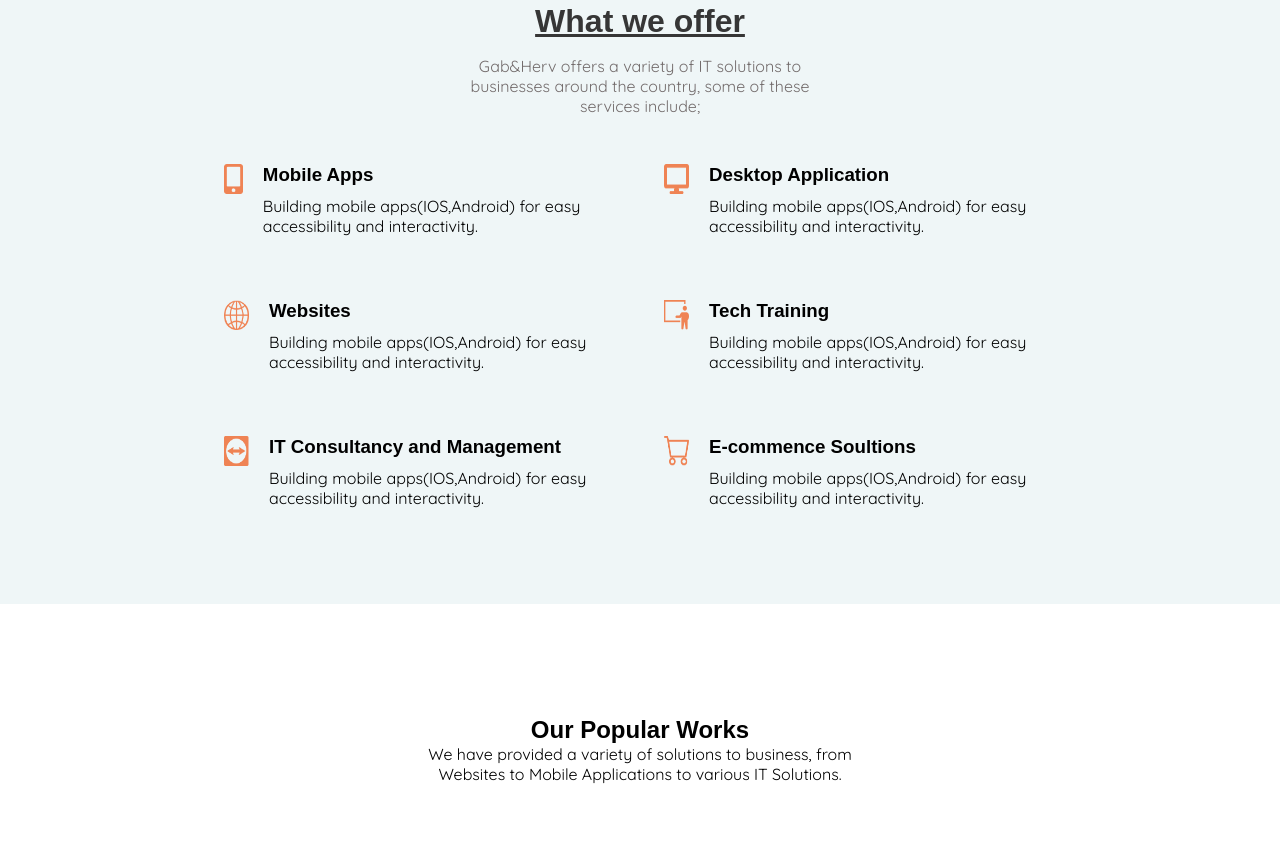
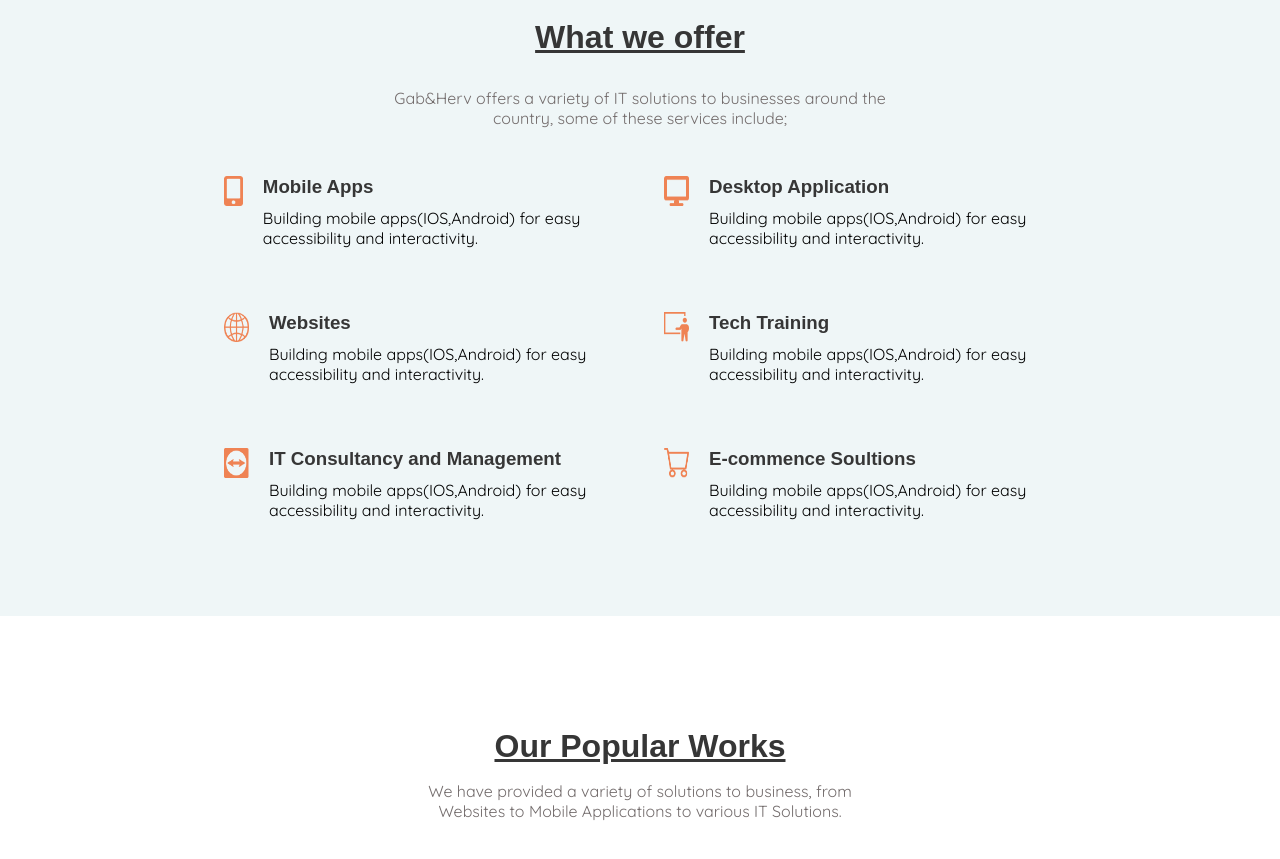
Before and after one commit to gloria-tampuri/Gabherv, a plain HTML site: page index.html in a window 1280 px wide. Shown: the part 1551-2410 px from the top of the page. Drawn offline with Linux system fonts and the light colour scheme; a web font is replaced by a local one.

Commit message:
modified

```diff
--- a/styles.css
+++ b/styles.css
@@ -172,7 +172,7 @@
             color: var(--headingcolor-100);
              text-align: center;
              text-decoration: underline;
-             /* margin:0.5rem; */
+            padding: 1rem;
              font-size: 2rem;
         }
 
@@ -202,19 +202,26 @@
             margin-left: 1rem;
         }
         .offer-text{
+
             text-align: center;
+
 
         }
 
         .offer-text h2{
+            width: 100%;
             color: var(--headingcolor-100);
+            text-align: center;
             text-decoration: underline;
+           padding: 1rem;
             font-size: 2rem;
+
         }
 
         .offer-text p{
             color: var(--textcolor-main);
             margin: 1rem auto;
+            width: 100%;
         }
 
        .list{
@@ -229,6 +236,10 @@
            height: 30px;
            margin-right: 20px;
        }
+
+       .list-words h3{
+           color: var(--headingcolor-100);
+       }
        .list-words p{
             margin-top: 10px;
              }
@@ -240,10 +251,19 @@
             }
             .popular-heading{
                 text-align: center;
+                margin: 2rem;
+            }
+
+            .popular-heading h2{
+                margin: 1rem 0;
+                color: var(--headingcolor-100);
+                text-decoration: underline;
+                font-size: 2rem;
             }
 
             .popular-heading p{
-
+                color: var(--textcolor-main);
+                width: 70ch;
             }
 
 
@@ -276,11 +296,12 @@
         }
 
         .offer-list{
-            grid-template-columns: repeat(auto-fit, minmax(300px, 1fr));
+            /* grid-template-columns: repeat(auto-fit, minmax(300px, 1fr)); */
+            grid-template-columns: repeat(2,1fr);
         }
 
     .offer-text p {
-      width: 45%;
+      width: 60%;
     }
 
     .popular-heading p{
```
